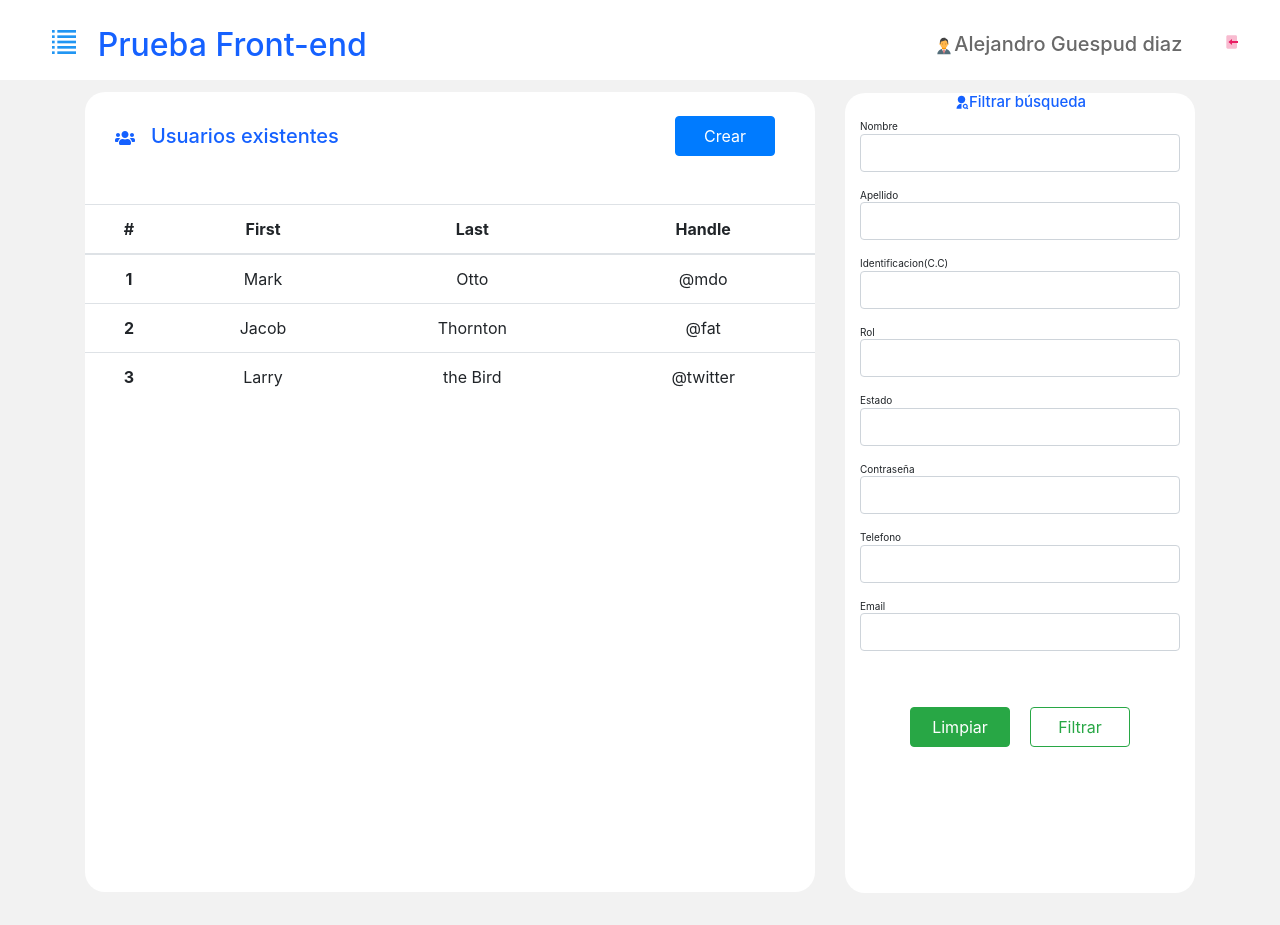
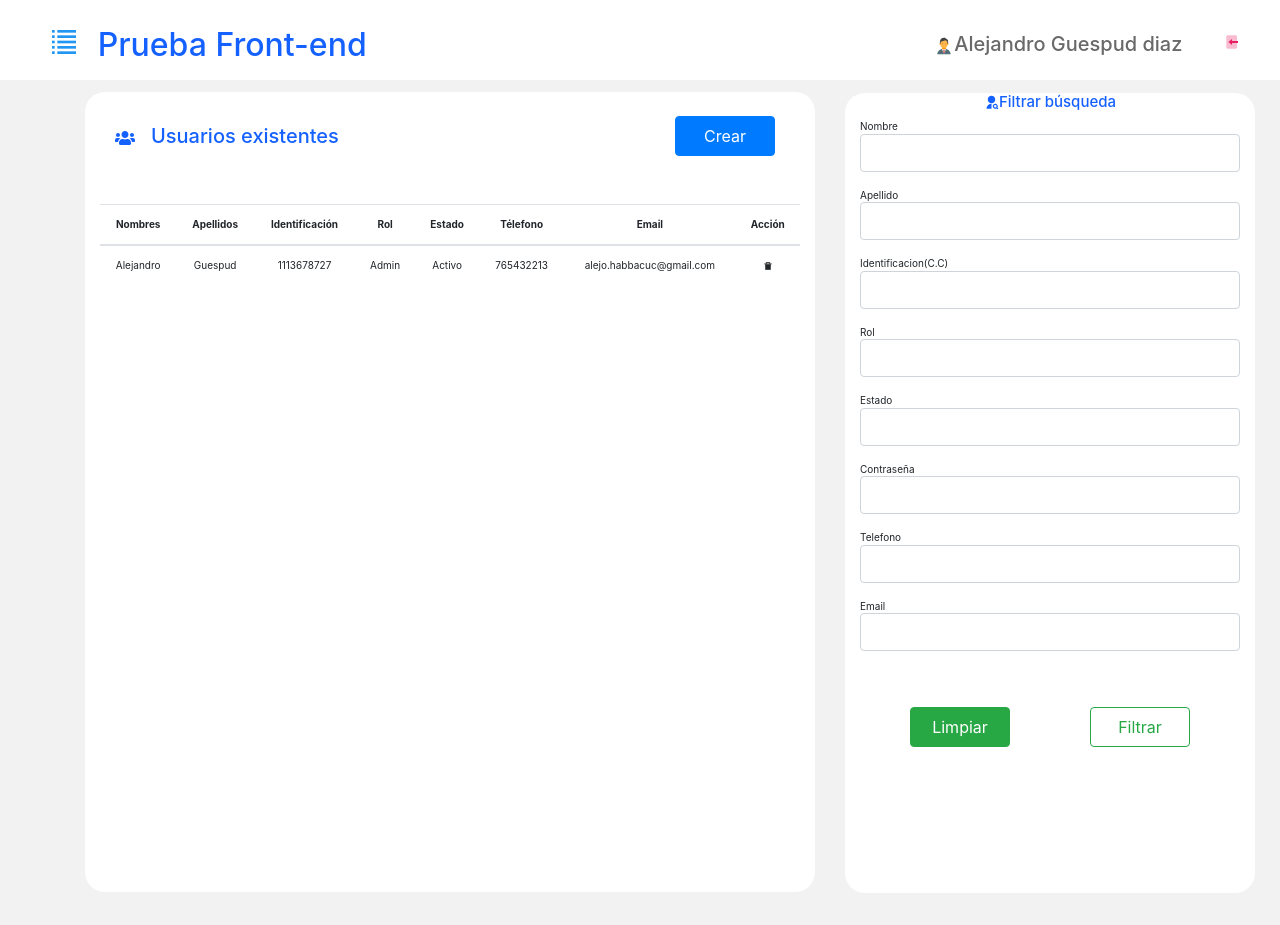
Before and after one commit to Guespud/PruebaReact, a React (Create React App) app: page /usuario in a window 1280 px wide. Built offline with nearby package versions, Linux system fonts and the light colour scheme.

Commit message:
Se realizaron cambios css

```diff
--- a/src/paginas/filtro/UserFiltro.css
+++ b/src/paginas/filtro/UserFiltro.css
@@ -1,3 +1,7 @@
+.container-filtro{
+  margin-right: -60px;
+}
+
 .card-filtro {
   background: white;
   min-width: 20vw;
--- /dev/null
+++ b/src/paginas/listUser/ListUser.css
@@ -0,0 +1,16 @@
+.table-table {
+  min-width: 20vw;
+  min-height: 19vh;
+}
+
+.txt-cabecera-table {
+  font-size: 10px;
+}
+
+.txt-cuerpo-table{
+    font-size: 10px;
+}
+
+.txt-accion-table{
+    font-size: 10px;
+}
--- a/src/paginas/listUser/ListUser.js
+++ b/src/paginas/listUser/ListUser.js
@@ -1,39 +1,40 @@
 import React from "react";
+import { Table, Container, Button } from "react-bootstrap";
+import * as AiIcons from "react-icons/ai";
+import "./ListUser.css";
 
 const ListUser = () => {
   return (
-    <div className="table-user">
-      <table class="table">
+    <Container>
+      <Table responsive className="table-table">
         <thead>
-          <tr>
-            <th scope="col">#</th>
-            <th scope="col">First</th>
-            <th scope="col">Last</th>
-            <th scope="col">Handle</th>
+          <tr className="tr-table">
+            <th className="txt-cabecera-table">Nombres</th>
+            <th className="txt-cabecera-table">Apellidos</th>
+            <th className="txt-cabecera-table">Identificación</th>
+            <th className="txt-cabecera-table">Rol</th>
+            <th className="txt-cabecera-table">Estado</th>
+            <th className="txt-cabecera-table">Télefono</th>
+            <th className="txt-cabecera-table">Email</th>
+            <th className="txt-cabecera-table">Acción</th>
           </tr>
         </thead>
         <tbody>
-          <tr>
-            <th scope="row">1</th>
-            <td>Mark</td>
-            <td>Otto</td>
-            <td>@mdo</td>
-          </tr>
-          <tr>
-            <th scope="row">2</th>
-            <td>Jacob</td>
-            <td>Thornton</td>
-            <td>@fat</td>
-          </tr>
-          <tr>
-            <th scope="row">3</th>
-            <td>Larry</td>
-            <td>the Bird</td>
-            <td>@twitter</td>
+          <tr className="tr-body-table">
+            <td className="txt-cuerpo-table">Alejandro</td>
+            <td className="txt-cuerpo-table">Guespud</td>
+            <td className="txt-cuerpo-table">1113678727</td>
+            <td className="txt-cuerpo-table">Admin</td>
+            <td className="txt-cuerpo-table">Activo</td>
+            <td className="txt-cuerpo-table">765432213</td>
+            <td className="txt-cuerpo-table">alejo.habbacuc@gmail.com</td>
+            <td className="txt-accion-table">
+              <a><AiIcons.AiTwotoneDelete /></a>
+            </td>
           </tr>
         </tbody>
-      </table>
-    </div>
+      </Table>
+    </Container>
   );
 };
 export default ListUser;
--- a/src/paginas/navbar/Navbar.css
+++ b/src/paginas/navbar/Navbar.css
@@ -13,7 +13,12 @@
 }
 
 .nav-menu {
-    background-color: #060b26;
+  background: rgb(29, 66, 173);
+  background: linear-gradient(
+    0deg,
+    rgba(29, 66, 173, 1) 22%,
+    rgba(55, 155, 234, 1) 83%
+  );
   width: 250px;
   height: 100vh;
   display: flex;
@@ -21,10 +26,11 @@
   position: fixed;
   top: 0;
   left: -100%;
-    transition: 850ms;
+  transition: 550ms;
 }
 
 .nav-menu.active {
+  z-index: 3;
   left: 0;
   transition: 350ms;
 }
@@ -59,7 +65,7 @@
 }
 
 .navbar-toggle {
-    background-color: #060b26;
+  background-color: transparent;
   width: 100%;
   height: 80px;
   display: flex;
@@ -71,15 +77,15 @@
   margin-left: 16px;
 }
 
-  .prueba-txt{
-      color: rgb(21,97,255);
+.prueba-txt {
+  color: rgb(21, 97, 255);
   text-align: left;
   margin-left: -550px;
   margin-bottom: -10px;
 }
 
-  .prueba-txt-usuario{
-      color:dimgrey;
+.prueba-txt-usuario {
+  color: dimgrey;
   text-align: left;
   font-size: 20px;
   margin-right: -550px;
@@ -87,7 +93,7 @@
   margin-top: 1px;
 }
 
-  .btn-logout{
+.btn-logout {
   width: 4rem;
   height: 4rem;
   background-color: transparent;
--- a/src/paginas/navbar/Navbar.js
+++ b/src/paginas/navbar/Navbar.js
@@ -20,7 +20,7 @@ const NavbarMenu = () => {
           <h2 className="prueba-txt">Prueba Front-end </h2>
           <h2 className="prueba-txt-usuario">
             <FcIcons.FcBusinessman />
-            Alejandro Guespud diaz{" "}
+            Alejandro Guespud diaz
           </h2>
           <Link to={`/`}>
             <button className="btn btn-link btn-logout">
--- a/src/paginas/usuario/Usuario.js
+++ b/src/paginas/usuario/Usuario.js
@@ -12,9 +12,9 @@ const Usuario = () => {
   return (
     <div className="container-config-user">
       <NavbarMenu />
-      <Container>
+      <Container className="container-user-functions">
         <Row>
-          <Col sm={8}>
+          <Col sm={8} className="sm-8">
             <div className="card-usuario">
               <div className="create-user">
                 <CreateUSer />
@@ -24,7 +24,7 @@ const Usuario = () => {
               </div>
             </div>
           </Col>
-          <Col sm={4}>
+          <Col sm={4} className="sm-4">
               <div>
                   <UserFiltro/>
               </div>
```
Lines whose indentation alone changed are shown as unchanged.
